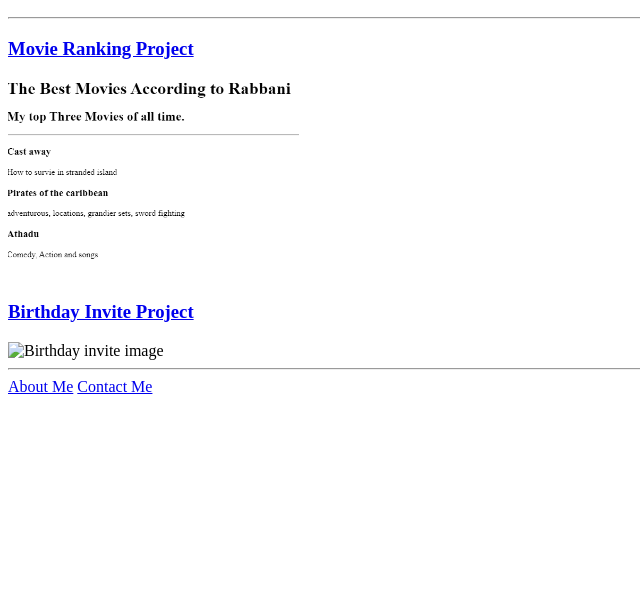
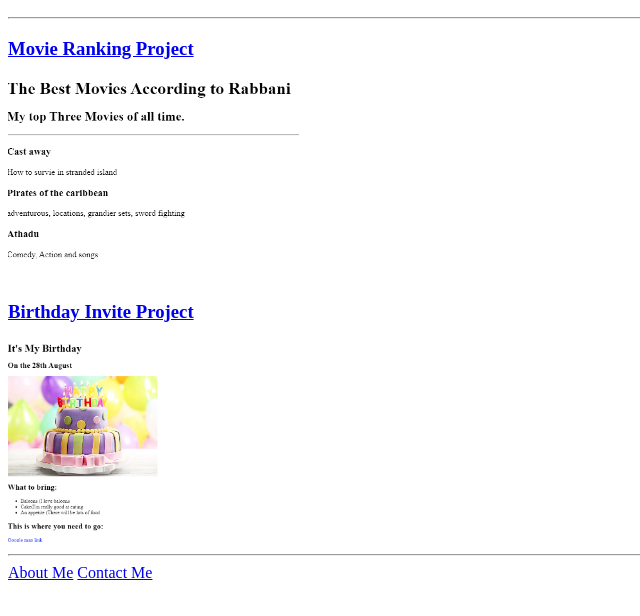
Before and after one commit to rabbani248/html-portfolio, a plain HTML site: page index.html in a window 1280 px wide. Shown: the part 110-726 px from the top of the page, without its empty margins (0-640 px from the left). Drawn offline with Linux system fonts and the light colour scheme.

Commit message:
index.html

```diff
--- a/index.html
+++ b/index.html
@@ -12,7 +12,7 @@
 <h3><a href="./public/rabbani-movie-ranking.html">Movie Ranking Project</a></h3>
 <img src="./assets/images/rabbani-movie-ranking.png"height="200" alt ="Movie ranking image"/>
 <h3><a href="./public/rabbani-brithday-invite.html">Birthday Invite Project</a></h3>
-<img src="./assets/images/birthday-invite.png" alt="Birthday invite image" height="200">
+<img src="./assets/images/rabbanibirthdayinvite.png" alt="Birthday invite image" height="200">
 <hr/>
 <a href="./public/about.html">About Me</a>
 <a href="./public/contact.html">Contact Me</a>
```
